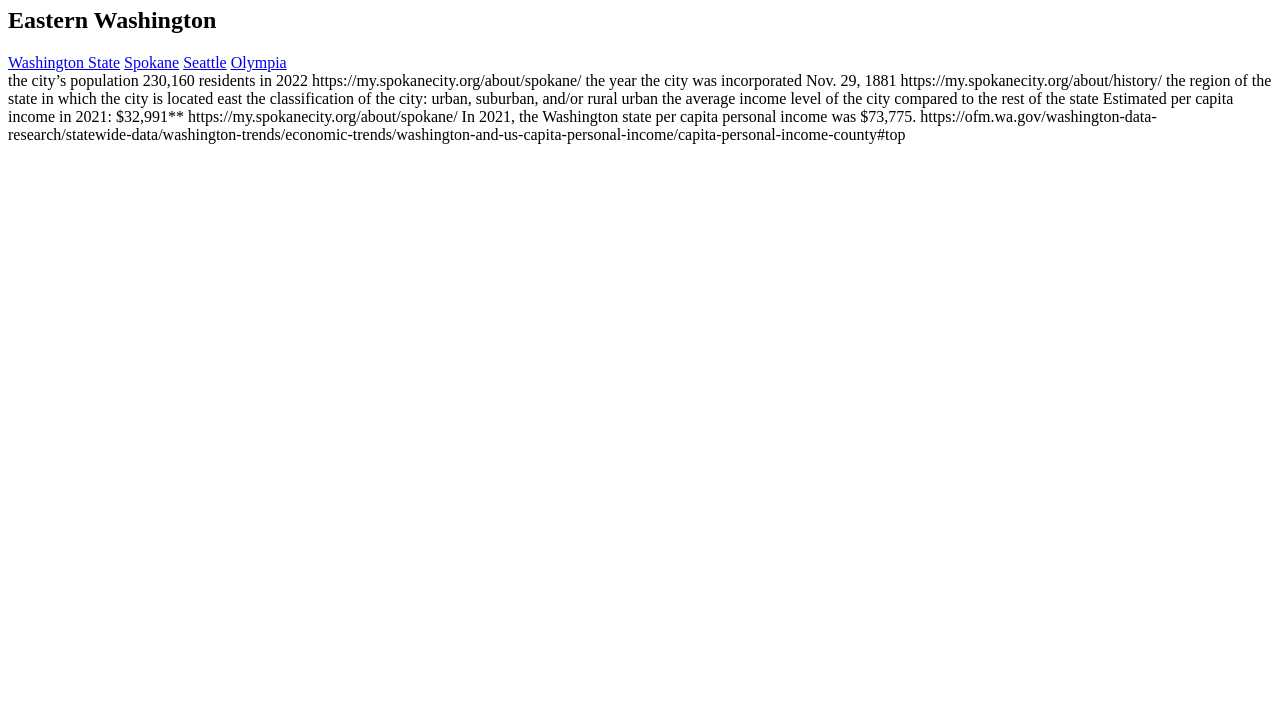
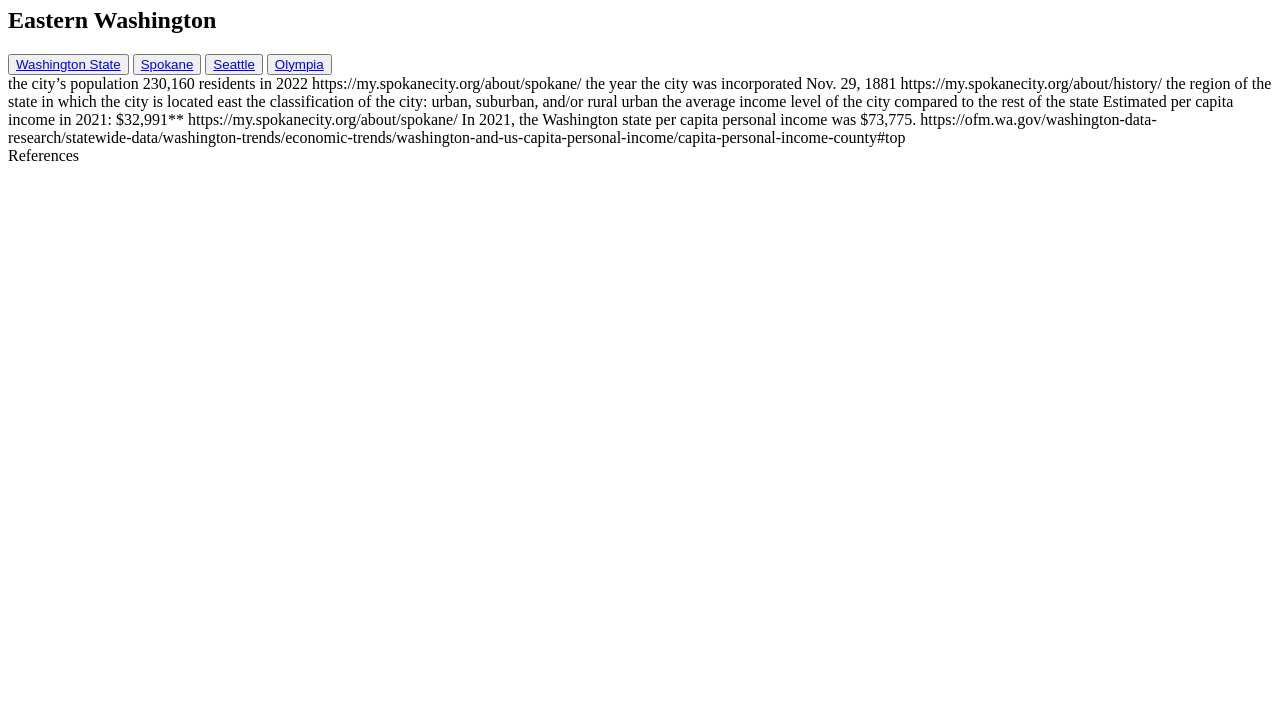
Before and after one commit to medicinalsushi/D277-Web-Project, a plain HTML site: page Spokane.html in a window 1280 px wide. Shown: the part 73-800 px from the top of the page. Drawn offline with Linux system fonts and the light colour scheme.

Commit message:
Update Spokane.html

```diff
--- a/Spokane.html
+++ b/Spokane.html
@@ -6,13 +6,15 @@
     <title>Spokane</title>
     <h1>Spokane</h1>
     <h2>Eastern Washington</h2>
+    <link rel="stylesheet" href="style.css">
+
 </head>
 <body>
     <nav>
-        <a href="WashingtonState.html">Washington State</a>
-        <a href="Spokane.html">Spokane</a>
-        <a href="Seattle.html">Seattle</a>
-        <a href="Olympia.html">Olympia</a>
+        <button><a href="WashingtonState.html">Washington State</a></button>
+        <button><a href="Spokane.html">Spokane</a></button>
+        <button><a href="Seattle.html">Seattle</a></button>
+        <button><a href="Olympia.html">Olympia</a></button>
     </nav>
 
     <section>
@@ -37,5 +39,9 @@
         https://ofm.wa.gov/washington-data-research/statewide-data/washington-trends/economic-trends/washington-and-us-capita-personal-income/capita-personal-income-county#top
 
     </section>
+
+    <aside>
+        References
+    </aside>
 </body>
 </html>
```
